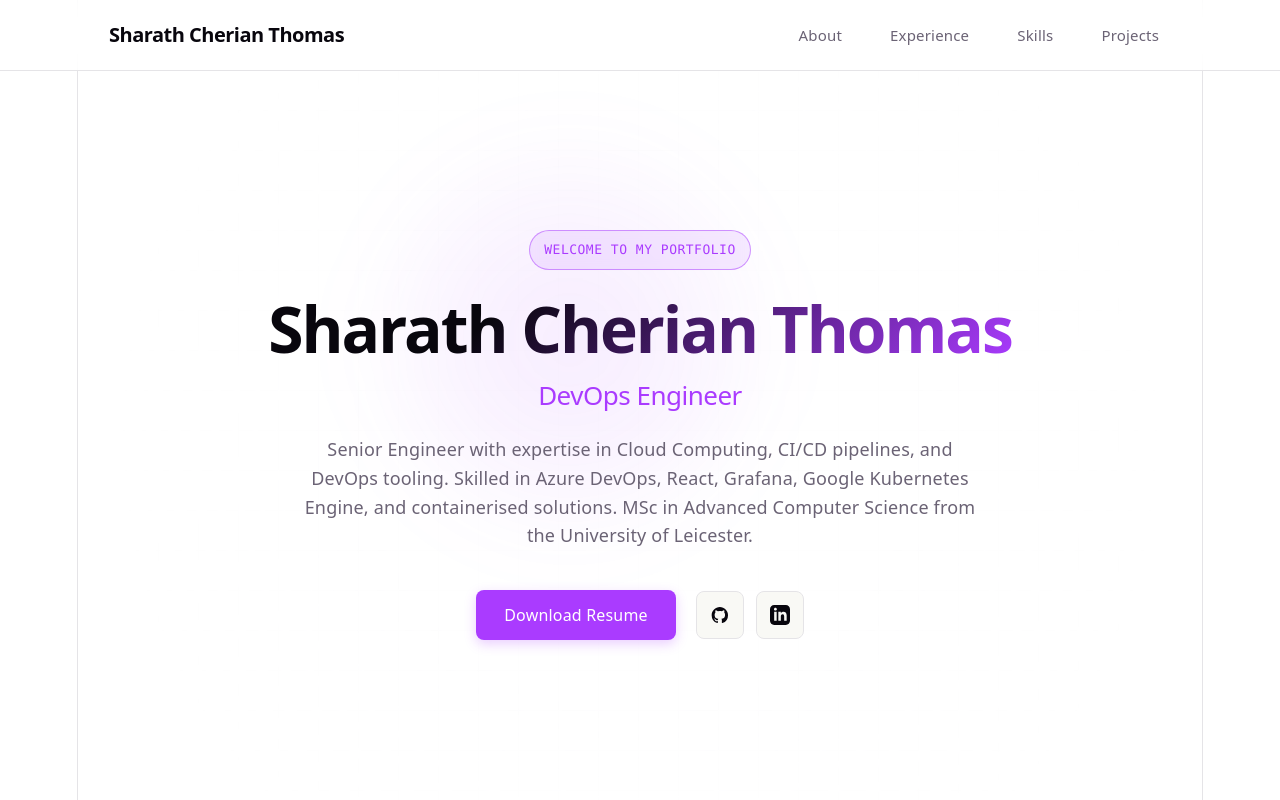
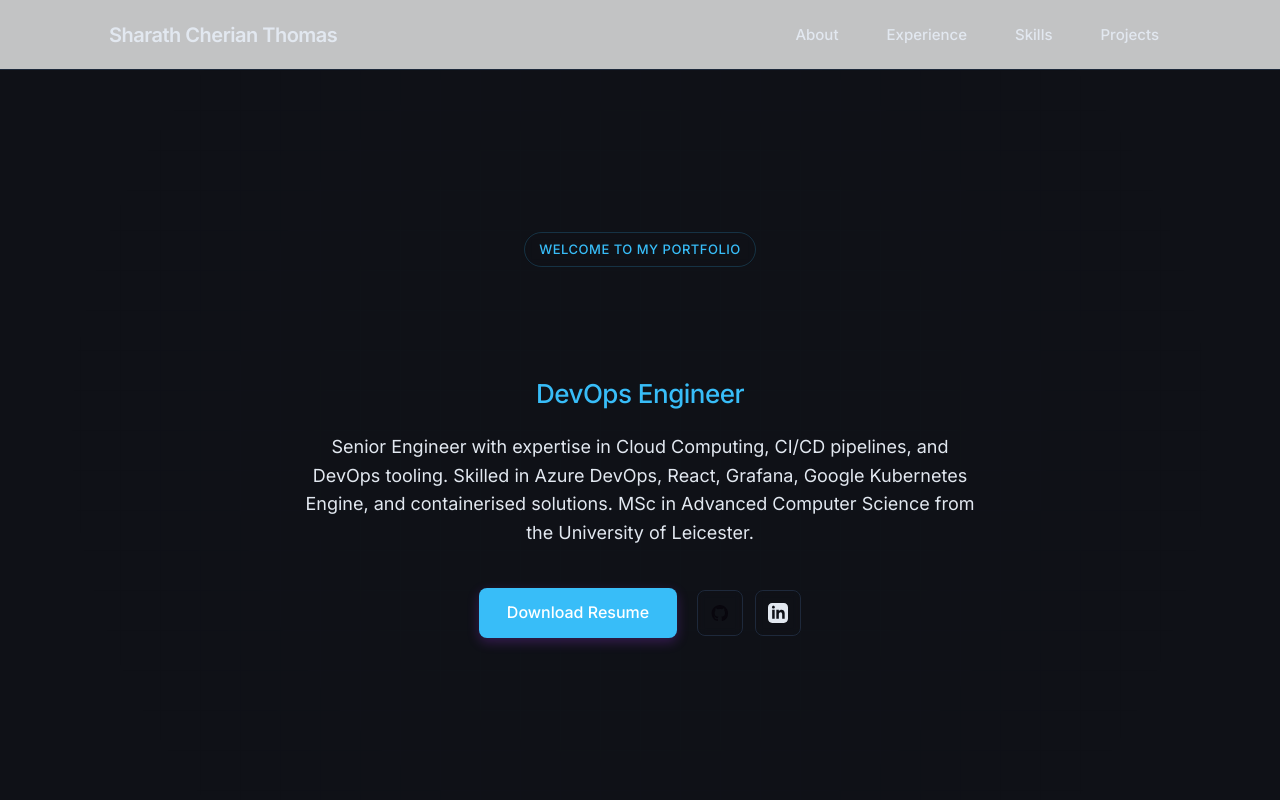
Before and after one commit to thesct22/thesct22.github.io, a React (Vite) app: page / in a window 1280 px wide. Shown: the top 800 px of the page. Built offline with nearby package versions, Linux system fonts and the light colour scheme.

Commit message:
feat: replace design system with slate/charcoal tokens and Inter font

```diff
--- a/index.html
+++ b/index.html
@@ -4,7 +4,14 @@
     <meta charset="UTF-8" />
     <link rel="icon" type="image/svg+xml" href="/favicon.svg" />
     <meta name="viewport" content="width=device-width, initial-scale=1.0" />
-    <title>personal-website</title>
+    <meta name="theme-color" content="#0f1117" />
+    <link rel="preconnect" href="https://fonts.googleapis.com" />
+    <link rel="preconnect" href="https://fonts.gstatic.com" crossorigin />
+    <link
+      href="https://fonts.googleapis.com/css2?family=Inter:wght@400;500;600;700;800&display=swap"
+      rel="stylesheet"
+    />
+    <title>Sharath Thomas | Senior DevOps Engineer</title>
   </head>
   <body>
     <div id="root"></div>
--- a/src/index.css
+++ b/src/index.css
@@ -1,111 +1,98 @@
-:root {
-  --text: #6b6375;
-  --text-h: #08060d;
-  --bg: #fff;
-  --border: #e5e4e7;
-  --code-bg: #f4f3ec;
-  --accent: #aa3bff;
-  --accent-bg: rgba(170, 59, 255, 0.1);
-  --accent-border: rgba(170, 59, 255, 0.5);
-  --social-bg: rgba(244, 243, 236, 0.5);
-  --shadow:
-    rgba(0, 0, 0, 0.1) 0 10px 15px -3px, rgba(0, 0, 0, 0.05) 0 4px 6px -2px;
+/* src/index.css — Global resets and base styles */
+@import './theme.css';
 
-  --sans: system-ui, 'Segoe UI', Roboto, sans-serif;
-  --heading: system-ui, 'Segoe UI', Roboto, sans-serif;
-  --mono: ui-monospace, Consolas, monospace;
+*,
+*::before,
+*::after {
+  box-sizing: border-box;
+  margin: 0;
+  padding: 0;
+}
 
-  font: 18px/145% var(--sans);
-  letter-spacing: 0.18px;
-  color-scheme: light dark;
-  color: var(--text);
-  background: var(--bg);
-  font-synthesis: none;
-  text-rendering: optimizeLegibility;
+html {
+  scroll-behavior: smooth;
+  scroll-padding-top: var(--nav-height);
+}
+
+body {
+  font-family: var(--font-sans);
+  font-size: 16px;
+  line-height: 1.6;
+  color: var(--text-primary);
+  background-color: var(--bg-primary);
   -webkit-font-smoothing: antialiased;
   -moz-osx-font-smoothing: grayscale;
+}
 
-  @media (max-width: 1024px) {
-    font-size: 16px;
+#root {
+  min-height: 100vh;
+  display: flex;
+  flex-direction: column;
+}
+
+a {
+  color: inherit;
+  text-decoration: none;
+}
+
+img {
+  max-width: 100%;
+  display: block;
+}
+
+h1,
+h2,
+h3,
+h4 {
+  color: var(--text-primary);
+  font-weight: 600;
+  line-height: 1.2;
+}
+
+h1 {
+  font-size: 3.5rem;
+  font-weight: 800;
+  letter-spacing: -0.03em;
+}
+
+h2 {
+  font-size: 2rem;
+  letter-spacing: -0.02em;
+}
+
+h3 {
+  font-size: 1.25rem;
+}
+
+@media (max-width: 768px) {
+  h1 {
+    font-size: 2.5rem;
+  }
+  h2 {
+    font-size: 1.5rem;
   }
 }
 
-@media (prefers-color-scheme: dark) {
-  :root {
-    --text: #9ca3af;
-    --text-h: #f3f4f6;
-    --bg: #16171d;
-    --border: #2e303a;
-    --code-bg: #1f2028;
-    --accent: #c084fc;
-    --accent-bg: rgba(192, 132, 252, 0.15);
-    --accent-border: rgba(192, 132, 252, 0.5);
-    --social-bg: rgba(47, 48, 58, 0.5);
-    --shadow:
-      rgba(0, 0, 0, 0.4) 0 10px 15px -3px, rgba(0, 0, 0, 0.25) 0 4px 6px -2px;
-  }
+/* Section shared styles */
+section {
+  padding: var(--space-4xl) var(--space-xl);
+}
 
-  #social .button-icon {
-    filter: invert(1) brightness(2);
+@media (max-width: 768px) {
+  section {
+    padding: var(--space-3xl) var(--space-md);
   }
 }
 
-body {
-  margin: 0;
+/* Utility: visually hidden */
+.sr-only {
+  position: absolute;
+  width: 1px;
+  height: 1px;
+  padding: 0;
+  margin: -1px;
+  overflow: hidden;
+  clip: rect(0, 0, 0, 0);
+  white-space: nowrap;
+  border-width: 0;
 }
-
-#root {
-  width: 1126px;
-  max-width: 100%;
-  margin: 0 auto;
-  text-align: center;
-  border-inline: 1px solid var(--border);
-  min-height: 100svh;
-  display: flex;
-  flex-direction: column;
-  box-sizing: border-box;
-}
-
-h1,
-h2 {
-  font-family: var(--heading);
-  font-weight: 500;
-  color: var(--text-h);
-}
-
-h1 {
-  font-size: 56px;
-  letter-spacing: -1.68px;
-  margin: 32px 0;
-  @media (max-width: 1024px) {
-    font-size: 36px;
-    margin: 20px 0;
-  }
-}
-h2 {
-  font-size: 24px;
-  line-height: 118%;
-  letter-spacing: -0.24px;
-  margin: 0 0 8px;
-  @media (max-width: 1024px) {
-    font-size: 20px;
-  }
-}
-p {
-  margin: 0;
-}
-
-code,
-.counter {
-  font-family: var(--mono);
-  display: inline-flex;
-  border-radius: 4px;
-  color: var(--text-h);
-}
-
-code {
-  font-size: 15px;
-  line-height: 135%;
-  padding: 4px 8px;
-  background: var(--code-bg);
-}
--- /dev/null
+++ b/src/theme.css
@@ -0,0 +1,54 @@
+/* src/theme.css — Design Tokens */
+:root {
+  /* Backgrounds */
+  --bg-primary: #0f1117;
+  --bg-surface: #161922;
+  --bg-elevated: #1c1f2e;
+  --bg-hover: #1e2435;
+
+  /* Text */
+  --text-primary: #e2e8f0;
+  --text-secondary: #94a3b8;
+  --text-muted: #64748b;
+
+  /* Accent */
+  --accent: #38bdf8;
+  --accent-hover: #7dd3fc;
+  --accent-subtle: rgba(56, 189, 248, 0.1);
+  --accent-border: rgba(56, 189, 248, 0.2);
+
+  /* Borders */
+  --border: #1e293b;
+  --border-hover: #334155;
+
+  /* Typography */
+  --font-sans: 'Inter', system-ui, -apple-system, sans-serif;
+  --font-mono: 'JetBrains Mono', ui-monospace, Consolas, monospace;
+
+  /* Spacing scale */
+  --space-xs: 4px;
+  --space-sm: 8px;
+  --space-md: 16px;
+  --space-lg: 24px;
+  --space-xl: 32px;
+  --space-2xl: 48px;
+  --space-3xl: 64px;
+  --space-4xl: 96px;
+
+  /* Radius */
+  --radius-sm: 6px;
+  --radius-md: 8px;
+  --radius-lg: 12px;
+
+  /* Shadows */
+  --shadow-sm: 0 1px 2px rgba(0, 0, 0, 0.3);
+  --shadow-md: 0 4px 12px rgba(0, 0, 0, 0.25);
+
+  /* Transitions */
+  --transition-fast: 150ms ease;
+  --transition-base: 200ms ease;
+
+  /* Layout */
+  --max-width: 1080px;
+  --nav-height: 64px;
+}
```
Also changed, not shown: src/App.css (+9 -181 lines).
